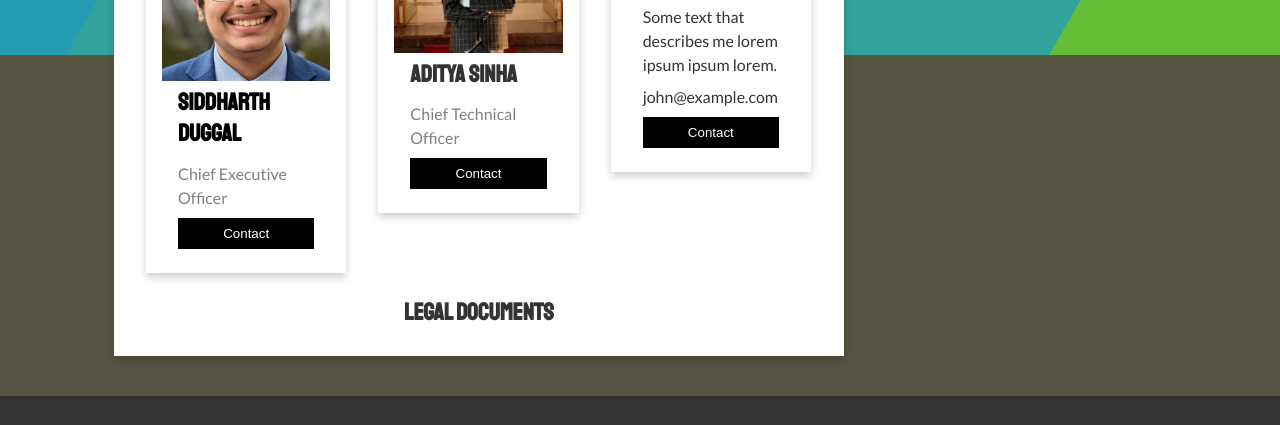
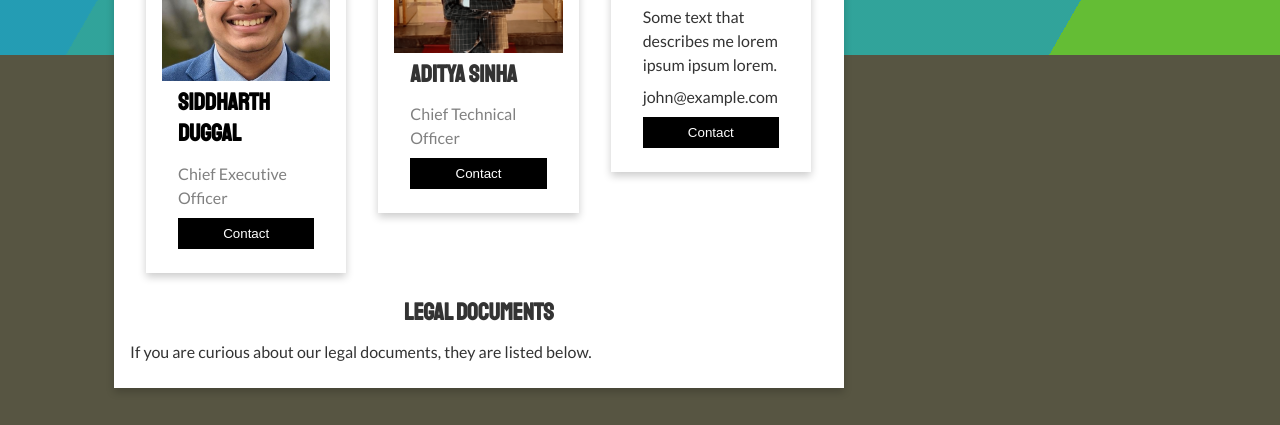
Before and after one commit to TechOptimum/old-website-v2, a plain HTML site: page about.html in a window 1280 px wide. Shown: the part 745-1170 px from the top of the page. Drawn offline with Linux system fonts and the light colour scheme.

Commit message:
fixed css

```diff
--- a/CSS/style.css
+++ b/CSS/style.css
@@ -389,6 +389,7 @@ html {
   color: grey;
 }
 
+/* animated butons */
 .button {
   border: none;
   outline: 0;
@@ -411,3 +412,6 @@ html {
     display: block;
   }
 }
+
+
+/* end of animated buttons*/
--- a/about.html
+++ b/about.html
@@ -83,8 +83,17 @@
   </div>
 </div>
 
+  <!-- LEGAL SECTION -->
+
     <h2 style="text-align:center">Legal Documents</h2>
-    <p>
+      <div class="legal">
+        <p> If you are curious about our legal documents, they are listed below. </p>
+
+
+
+
+
+        </div>
 
 
 
```
